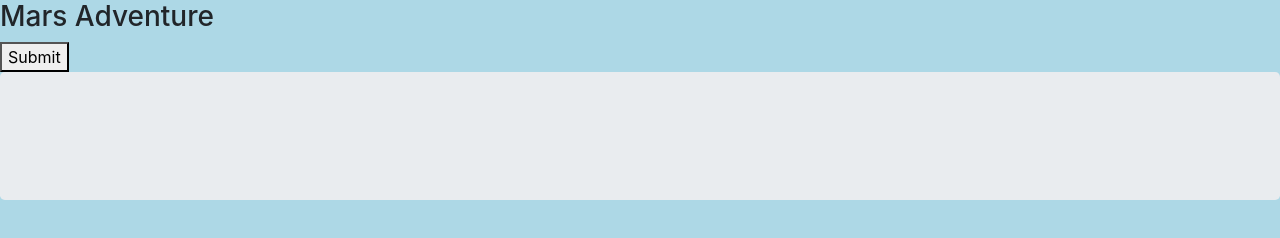
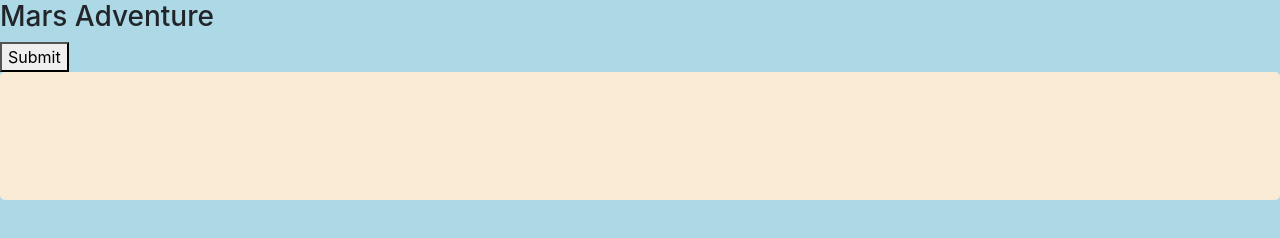
Before and after one commit to Brenthubbard/mars-news, a website built with webpack: page src/index.html in a window 1280 px wide. Built offline with nearby package versions, Linux system fonts and the light colour scheme.

```diff
--- a/src/css/styles.css
+++ b/src/css/styles.css
@@ -1,3 +1,6 @@
 body {
   background-color: lightblue;
 }
+.jumbotron{
+  background-color: antiquewhite;
+}
```
